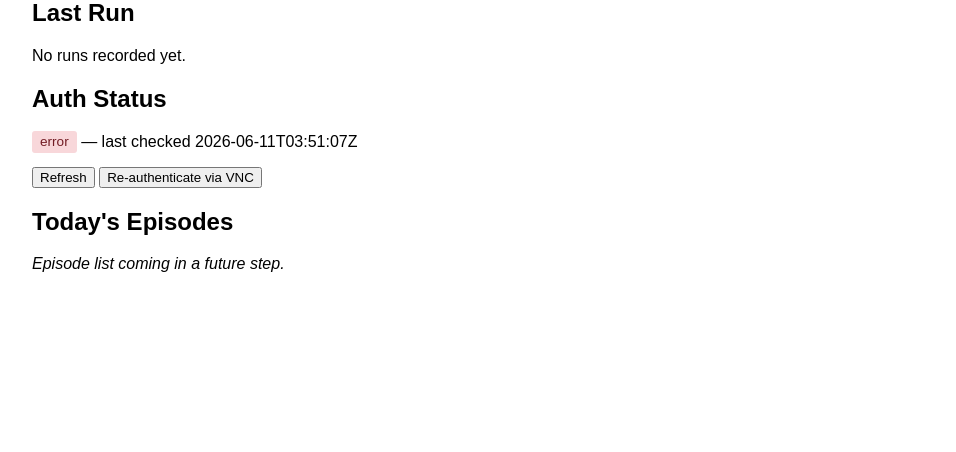
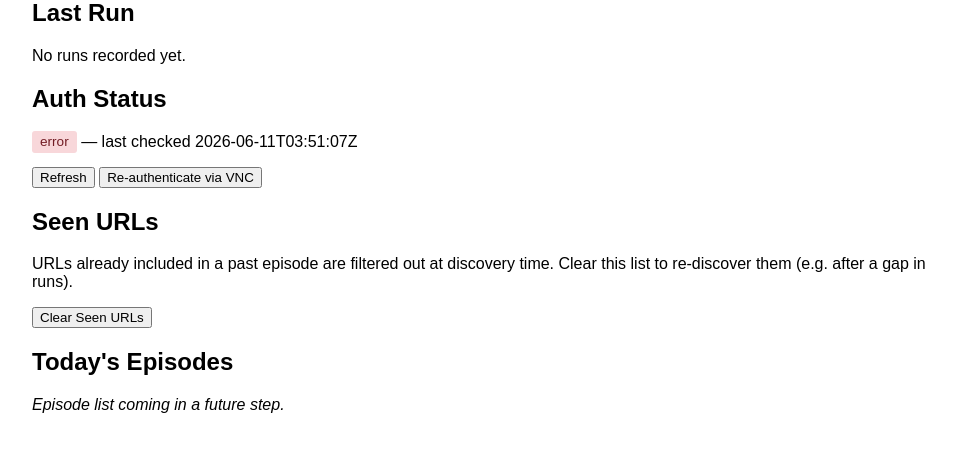
Before and after one commit to whitewalls86/de-podcast, a FastAPI app: page /admin/ in a window 1280 px wide. Shown: the part 141-593 px from the top of the page, without its empty margins (158-1114 px from the left). Run offline with FastAPI, Linux system fonts and the light colour scheme.

Commit message:
Add Clear Seen URLs action to Admin UI
Exposes DELETE /admin/seen-urls endpoint that resets seen_urls.json to []
for manual dedup resets after a gap in runs. Wires seen_urls_path through
app.state alongside the other state paths, adds the section to the dashboard,
and covers both the normal and missing-file cases in tests.

Co-Authored-By: Claude Sonnet 4.6 <noreply@anthropic.com>

```diff
--- a/pipeline/admin/router.py
+++ b/pipeline/admin/router.py
@@ -67,6 +67,11 @@ async def toggle_source_route(id: str, request: Request):
     return JSONResponse(source)
 
 
+@router.delete("/seen-urls", status_code=204)
+async def clear_seen_urls(request: Request):
+    request.app.state.seen_urls_path.write_text("[]")
+
+
 @router.get("/feedback", response_class=HTMLResponse)
 async def feedback_page(request: Request):
     entries = load_feedback(path=request.app.state.feedback_path)
--- a/pipeline/main.py
+++ b/pipeline/main.py
@@ -16,6 +16,7 @@ app = FastAPI()
 app.state.sources_path = Path("sources.json")
 app.state.last_run_path = Path("data/last_run.json")
 app.state.feedback_path = DEFAULT_FEEDBACK
+app.state.seen_urls_path = Path("data/seen_urls.json")
 
 app.include_router(admin_router)
 
--- a/pipeline/templates/dashboard.html
+++ b/pipeline/templates/dashboard.html
@@ -101,6 +101,29 @@ function setAuthMessage(msg) {
 </script>
 
 <section>
+  <h2>Seen URLs</h2>
+  <p>URLs already included in a past episode are filtered out at discovery time. Clear this list to re-discover them (e.g. after a gap in runs).</p>
+  <button onclick="clearSeenUrls()">Clear Seen URLs</button>
+  <p id="seen-urls-message" style="color:#856404"></p>
+</section>
+
+<script>
+async function clearSeenUrls() {
+  document.getElementById("seen-urls-message").textContent = "Clearing…";
+  try {
+    const r = await fetch("/admin/seen-urls", {method: "DELETE"});
+    if (r.status === 204) {
+      document.getElementById("seen-urls-message").textContent = "Seen URLs cleared.";
+    } else {
+      document.getElementById("seen-urls-message").textContent = "Failed (status " + r.status + ").";
+    }
+  } catch (e) {
+    document.getElementById("seen-urls-message").textContent = "Request error: " + e;
+  }
+}
+</script>
+
+<section>
   <h2>Today's Episodes</h2>
   <p><em>Episode list coming in a future step.</em></p>
 </section>
```
Also changed, not shown: tests/test_admin.py (+17 -0 lines).
